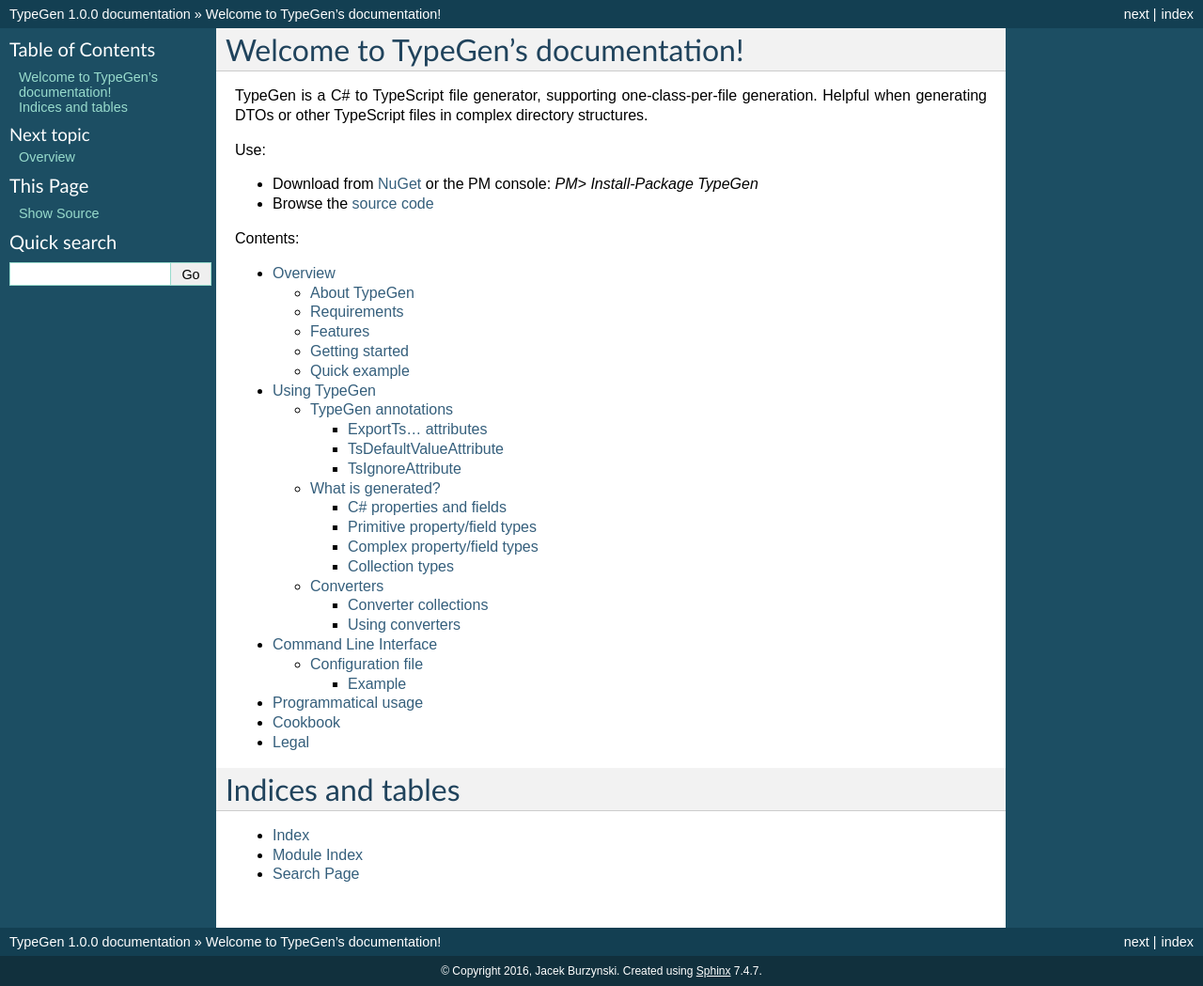
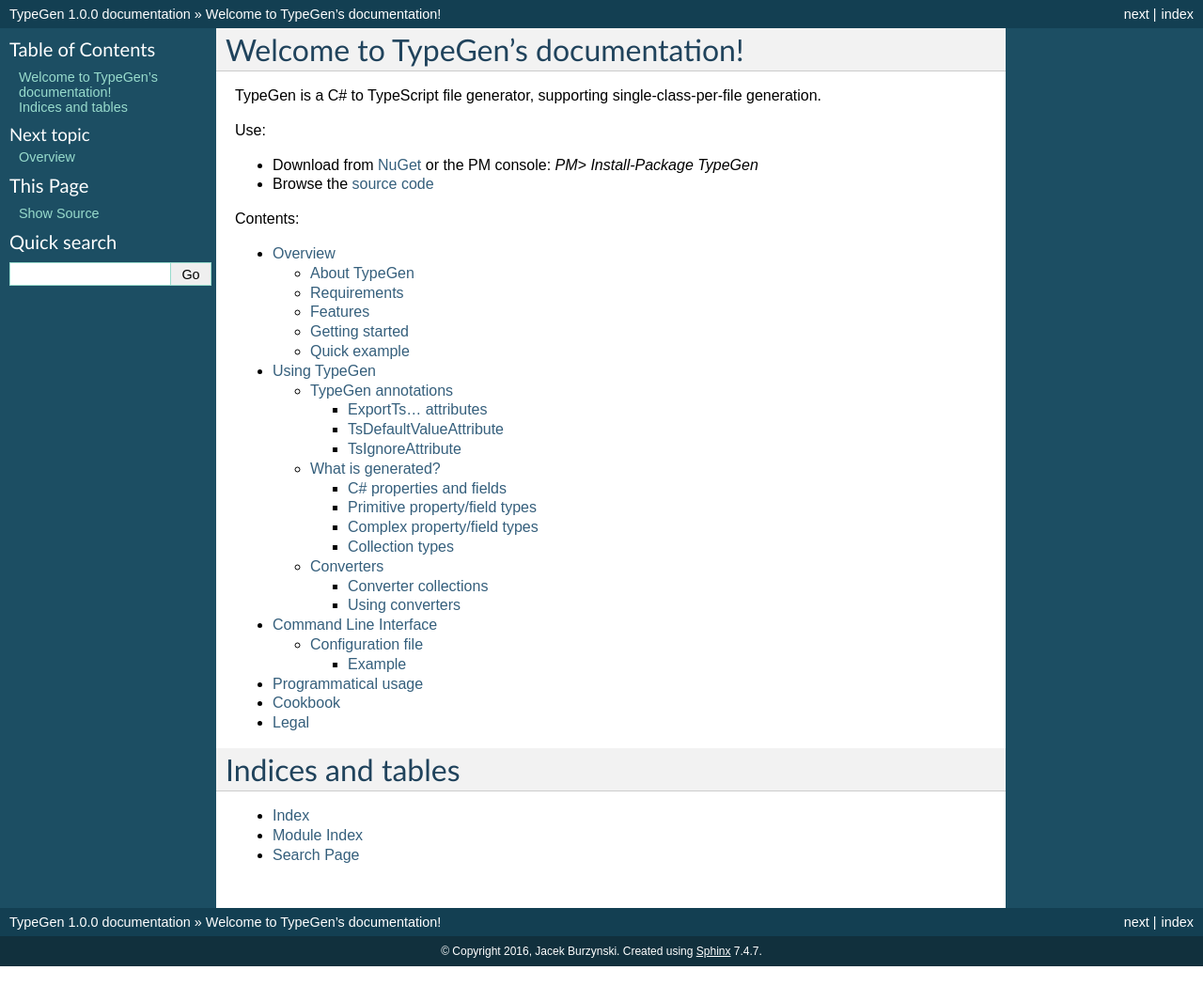
Before and after one commit to jburzynski/TypeGenDocs, a Sphinx documentation site: the page built from source/index.rst, in a window 1280 px wide. Shown: the whole page at 94% size. Built offline with Sphinx 7.4.7, drawn with Linux system fonts in a browser that asks for light colours; after the commit the page ends 1028 px from its top, so only the background shows below that.

Commit message:
Minor wording changes

```diff
--- a/source/index.rst
+++ b/source/index.rst
@@ -6,7 +6,7 @@
 Welcome to TypeGen's documentation!
 ===================================
 
-TypeGen is a C# to TypeScript file generator, supporting one-class-per-file generation. Helpful when generating DTOs or other TypeScript files in complex directory structures.
+TypeGen is a C# to TypeScript file generator, supporting single-class-per-file generation.
 
 Use:
 
```
